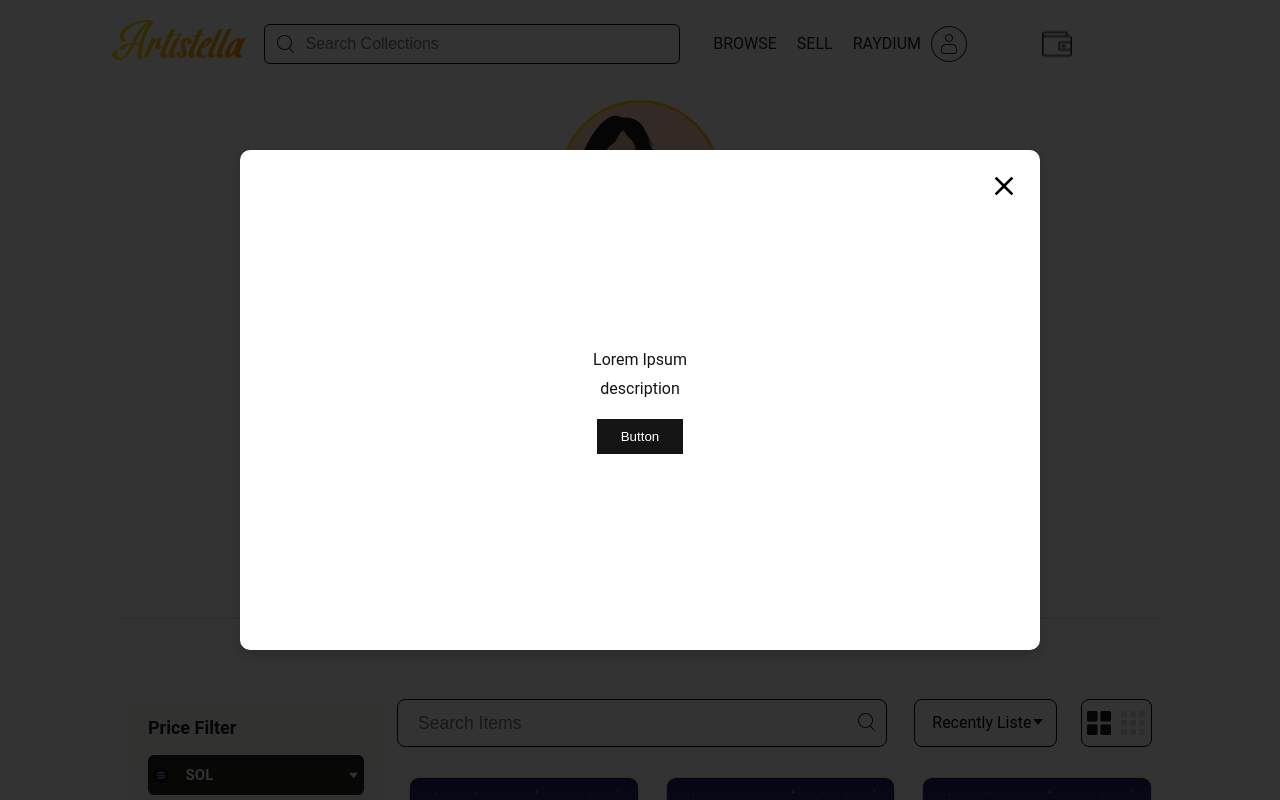
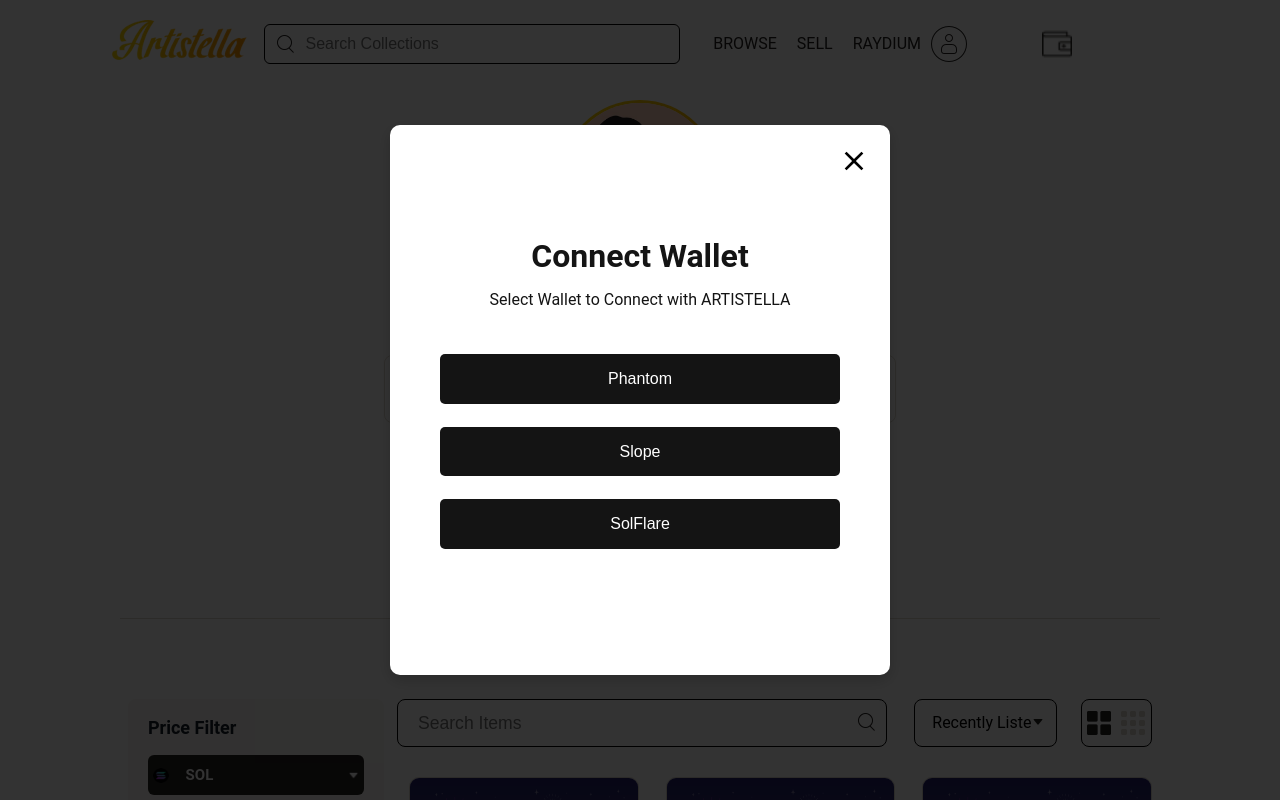
Before and after one commit to DAIOSFoundation/artistella-web, a React (Create React App) app: page /artist in a window 1280 px wide. Both pictures are taken after a click on the element 1057 px from the left and 44 px from the top of the page. Shown: the top 800 px of the page. Built offline with nearby package versions, Linux system fonts and the light colour scheme; a web font is replaced by a local one.

Commit message:
Multiple Wallet Selector #3
Can Connect with Phantom, Slope, SolFlare

```diff
--- a/src/component/header/SetUpModal.js
+++ b/src/component/header/SetUpModal.js
@@ -1,6 +1,7 @@
 import React, { useRef, useEffect, useCallback } from 'react'
+import { useWallet } from './useWallet';
 import styled from 'styled-components'
-import { MdClose } from 'react-icons/md'
+import { MdClose } from 'react-icons/md' // icon
 
 const Background = styled.div`
     width: 100%;
@@ -15,8 +16,8 @@
 `
 
 const ModalWrapper = styled.div`
-    width: 800px;
-    height: 500px;
+    width: 500px;
+    height: 550px;
     box-shadow: 0 5px 16px rgba(0, 0, 0, 0.2);
     background: #fff;
     color: #000;
@@ -34,19 +35,30 @@
     line-height:1.8;
     color: #141414;
 
+    h1{
+        font-weight: bold;
+        font-size: 2rem;
+    }
+
     p{
-        margin-bottom: 1rem;
+        margin-bottom: 5vh;
     }
 
     button{
+        height: 9%;
+        width: 80%;
         padding: 10px 24px;
         background: #141414;
         color: #fff;
+        border-radius: 5px;
         border: none;
+        margin-bottom: 23px;
+        font-size: 1rem;
+        cursor: pointer;
     }
 `
 
-const CloseModalButton = styled(MdClose)`
+const CloseModalButton = styled(MdClose)` // react-icons
     cursor: pointer;
     position: absolute;
     top: 20px;
@@ -57,7 +69,8 @@
     z-index: 10;
 `
 
-export const SetUpModal = ({showModal, setShowModal}) => {
+export const SetUpModal = ({showModal, setShowModal, setWallet}) => {
+    const { connectWallet } = useWallet();
     // const modalRef = useRef();
 
     // const closeModal = e => { // 모달 외부 클릭시 닫힘
@@ -84,9 +97,11 @@
                 <Background>
                     <ModalWrapper showModal={showModal}>
                         <ModalContent>
-                            <h1>Lorem Ipsum</h1>
-                            <p>description</p>
-                            <button>Button</button>
+                            <h1>Connect Wallet</h1>
+                            <p>Select Wallet to Connect with ARTISTELLA</p>
+                            <button onClick={() => connectWallet("phantom", setShowModal, setWallet)}>Phantom</button>
+                            <button onClick={() => connectWallet("slope", setShowModal, setWallet)}>Slope</button>
+                            <button onClick={() => connectWallet("solFlare", setShowModal, setWallet)}>SolFlare</button>
                         </ModalContent>
                         <CloseModalButton aria-label='Close modal'
                             onClick={() => setShowModal(prev => !prev)}/>
--- a/src/component/header/Wallet.js
+++ b/src/component/header/Wallet.js
@@ -73,7 +73,7 @@
 
 
 function Wallet(){
-    const { walletAddress, connectWallet } = useWallet();
+    const { walletAddress } = useWallet();
     const [ isWallet, setWallet ] = useState(false);
     const [showModal, setShowModal] = useState(false);
 
@@ -82,14 +82,12 @@
     }
 
     useEffect(() => {
-
         if (walletAddress) {
           //setAddress(walletAddress)
           console.log(walletAddress);
           setWallet(true);
         }
-
-      }, [walletAddress])
+    }, [walletAddress])
 
     return (
         <Div>
@@ -105,7 +103,7 @@
                             <span>Connect Wallet</span>
                         </ConnectDiv>
                     </Walletdiv>
-                    <SetUpModal showModal={showModal} setShowModal={setShowModal}/>
+                    <SetUpModal showModal={showModal} setShowModal={setShowModal} setWallet={setWallet}/>
                 </WalletD>
             )}
         </Div>
--- a/src/component/header/useWallet.js
+++ b/src/component/header/useWallet.js
@@ -3,38 +3,69 @@
 export const useWallet = () => {
   const [walletAddress, setWalletAddress] = useState(null)
 
+  useEffect(() =>
+    console.log(walletAddress)
+  , [walletAddress]);
+
   // Actions
   const checkIfWalletIsConnected = async () => { // sol-web3.js library
     try {
-      const { solana } = window
+      const { solana, Slope, solflare } = window
 
-      if (solana) {
-        if (solana.isPhantom) {
-          const response = await solana.connect({ onlyIfTrusted: true })
-
-          /*
-           * Set the user's publicKey in state to be used later!
-           */
-          setWalletAddress(response.publicKey.toString())
-        }
-      } else {
-        alert('Solana object not found! Get a Phantom Wallet 👻')
+      if (solana.isPhantom) {
+        const response = await solana.connect({ onlyIfTrusted: true })
+        setWalletAddress(response.publicKey.toString())
+      }  else if(Slope){
+        const slope = new window.Slope()
+        const { msg, data } = await slope.connect();
+        setWalletAddress(data.publicKey.toString())
+      } else if(solflare.isSolflare) {
+        await solflare.connect({ onlyIfTrusted: true })
+        setWalletAddress(solflare.publicKey.toString())
+      }
+      else {
+        alert('Solana object not found! Get a Wallet 🤑')
       }
     } catch (error) {
       console.error(error)
     }
   }
 
-  const connectWallet = async () => {
-    const { solana } = window
+  const connectWallet = async (walletType, setShowModal, setWallet) => {
+    const { solana, Slope, solflare } = window
 
-    if (solana) {
-      const response = await solana.connect()
-      setWalletAddress(response.publicKey.toString())
+    if (solana || Slope || solflare) {
+      if(walletType === "phantom"){
+        if(solana){
+          const response = await solana.connect();
+          if(response.publicKey){
+            setWalletAddress(response.publicKey.toString())
+            setWallet(true) // Welcome
+            setShowModal(false); // Modal Close
+          }
+        }
+      } else if(walletType === "slope"){
+          const slope = new window.Slope()
+          const { msg, data } = await slope.connect();
+          if(msg === "ok"){
+            setWalletAddress(data.publicKey.toString())
+            setWallet(true)
+            setShowModal(false); // Modal Close
+          }
+      } else if(walletType === "solFlare"){
+        if(solflare){
+          await solflare.connect();
+          if(solflare.publicKey){
+            setWalletAddress(solflare.publicKey.toString())
+            setWallet(true)
+            setShowModal(false); // Modal Close
+          }
+        }
+      }
     }
   }
 
-  // UseEffects
+  //UseEffects
   useEffect(() => {
     const onLoad = async () => {
       await checkIfWalletIsConnected()
```
